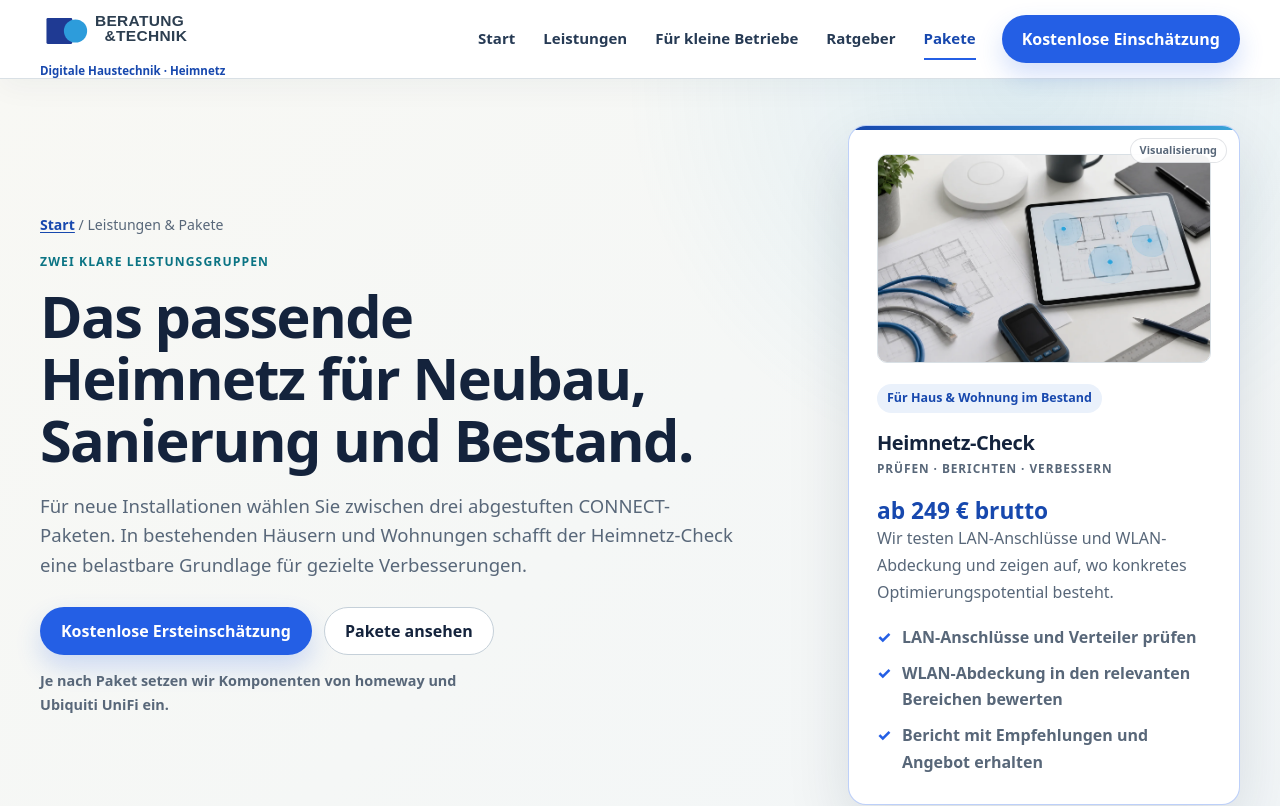
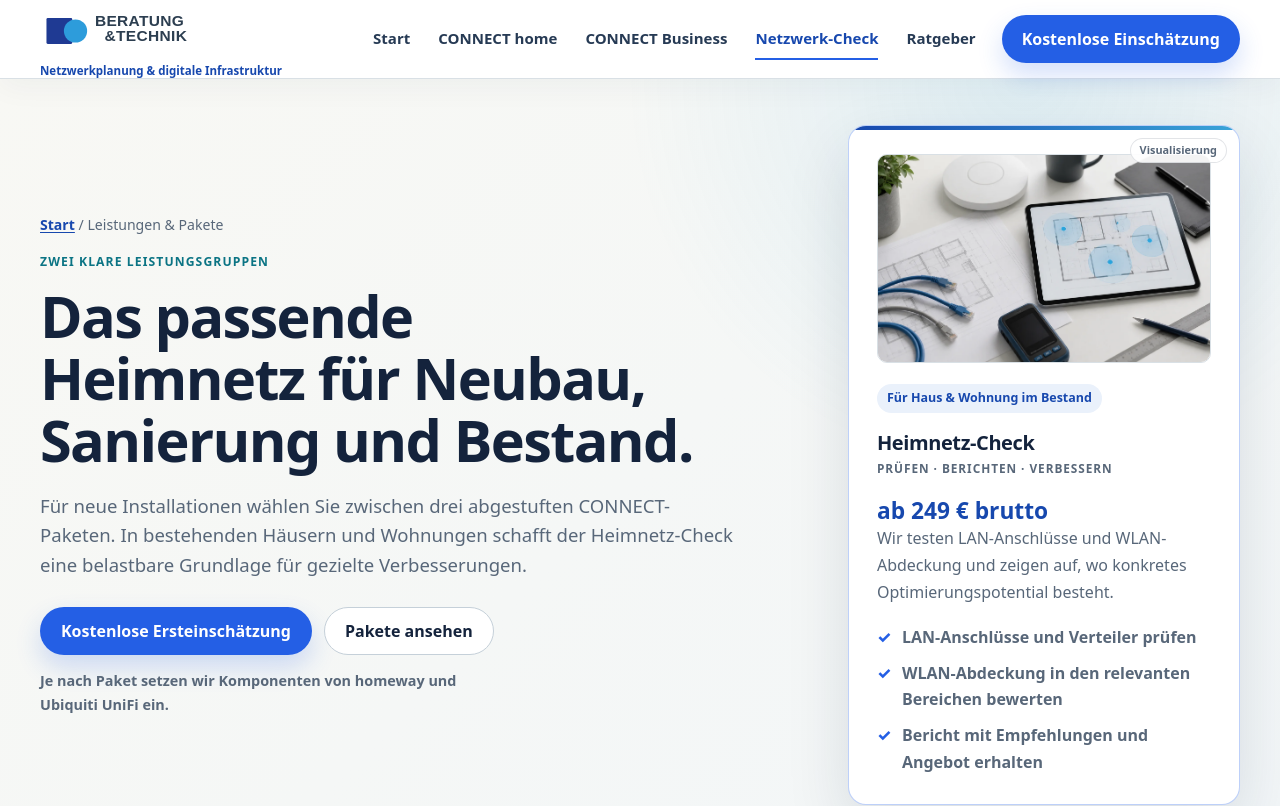
Before and after one commit to Progress654/Progress654.github.io, a website built with Vite: page test1/preise.html in a window 1280 px wide. Shown: the top 806 px of the page. Built offline with nearby package versions, Linux system fonts and the light colour scheme.

Commit message:
Update preise.html

```diff
--- a/test1/preise.html
+++ b/test1/preise.html
@@ -19,7 +19,7 @@
 </head>
 <body>
   <a class="skip-link" href="#main">Zum Inhalt springen</a>
-  <header class="site-header"><div class="nav-wrap"><a class="brand" href="index.html" aria-label="Beratung &amp; Technik Startseite"><img class="brand-logo" src="assets/images/beratung-technik-logo.svg" alt="Beratung &amp; Technik" width="700" height="180" decoding="async"><span>Digitale Haustechnik · Heimnetz</span></a><button class="nav-toggle" type="button" aria-label="Navigation öffnen" aria-controls="site-navigation" aria-expanded="false" data-nav-toggle>Menü</button><nav class="site-nav" id="site-navigation" aria-label="Hauptnavigation" data-site-nav><a href="index.html">Start</a><a href="heimnetz-glasfaserplaner.html">Leistungen</a><a href="netzwerk-kleine-bueros-praxis-wien-noe-burgenland.html">Für kleine Betriebe</a><a href="ratgeber.html">Ratgeber</a><a href="preise.html">Pakete</a><a class="button" href="kontakt.html">Kostenlose Einschätzung</a></nav></div></header>
+  <header class="site-header"><div class="nav-wrap"><a class="brand" href="index.html" aria-label="Beratung &amp; Technik Startseite"><img class="brand-logo" src="assets/images/beratung-technik-logo.svg" alt="Beratung &amp; Technik" width="700" height="180" decoding="async"><span>Netzwerkplanung & digitale Infrastruktur</span></a><button class="nav-toggle" type="button" aria-label="Navigation öffnen" aria-controls="site-navigation" aria-expanded="false" data-nav-toggle>Menü</button><nav class="site-nav" id="site-navigation" aria-label="Hauptnavigation" data-site-nav><a href="index.html">Start</a><a href="heimnetz-glasfaserplaner.html">CONNECT home</a><a href="netzwerk-kleine-bueros-praxis-wien-noe-burgenland.html">CONNECT Business</a><a href="preise.html">Netzwerk-Check</a><a href="ratgeber.html">Ratgeber</a><a class="button" href="kontakt.html">Kostenlose Einschätzung</a></nav></div></header>
   <main id="main">
     <section class="hero service-hero pricing-hero">
       <div class="hero-grid">
```
